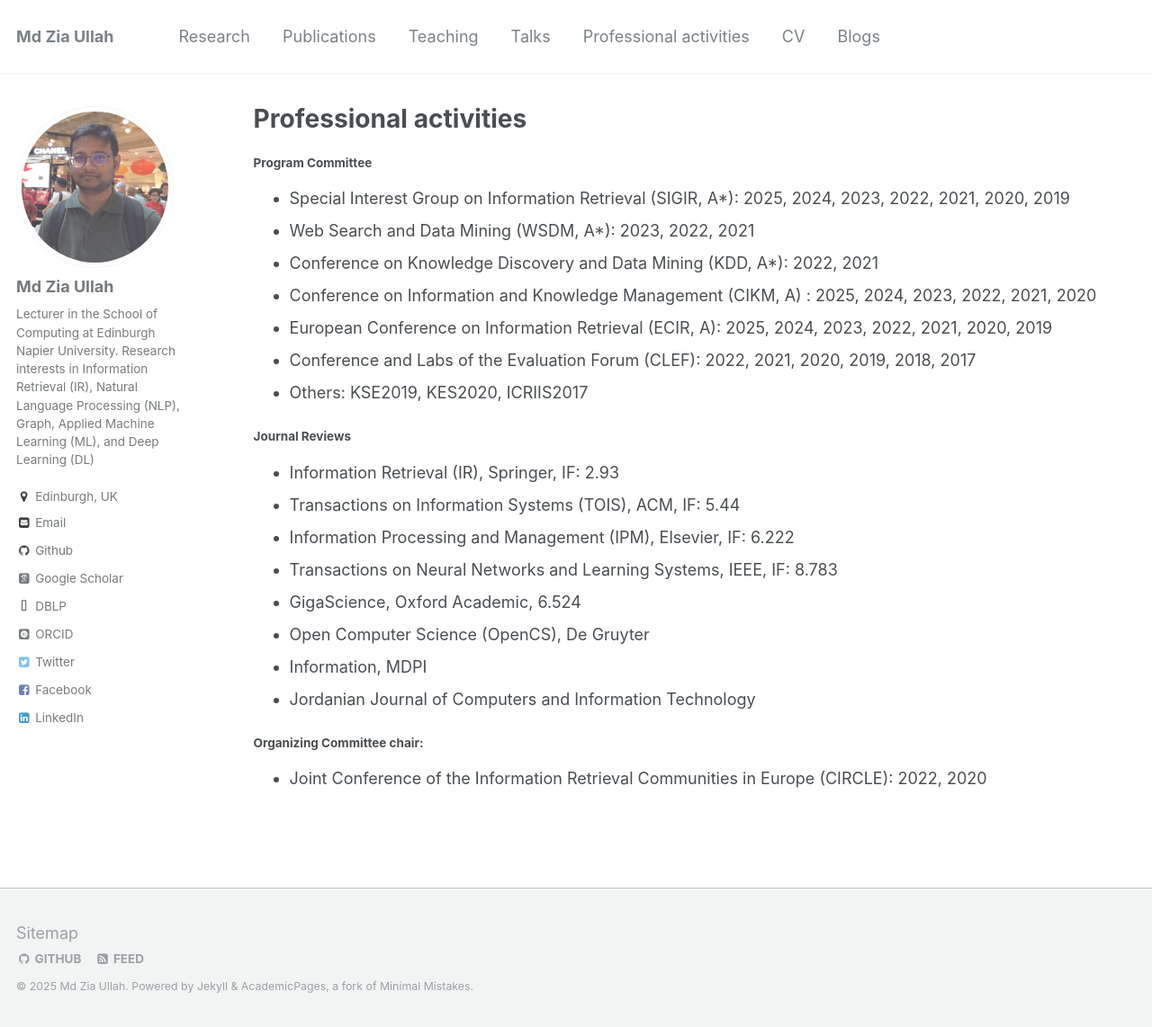
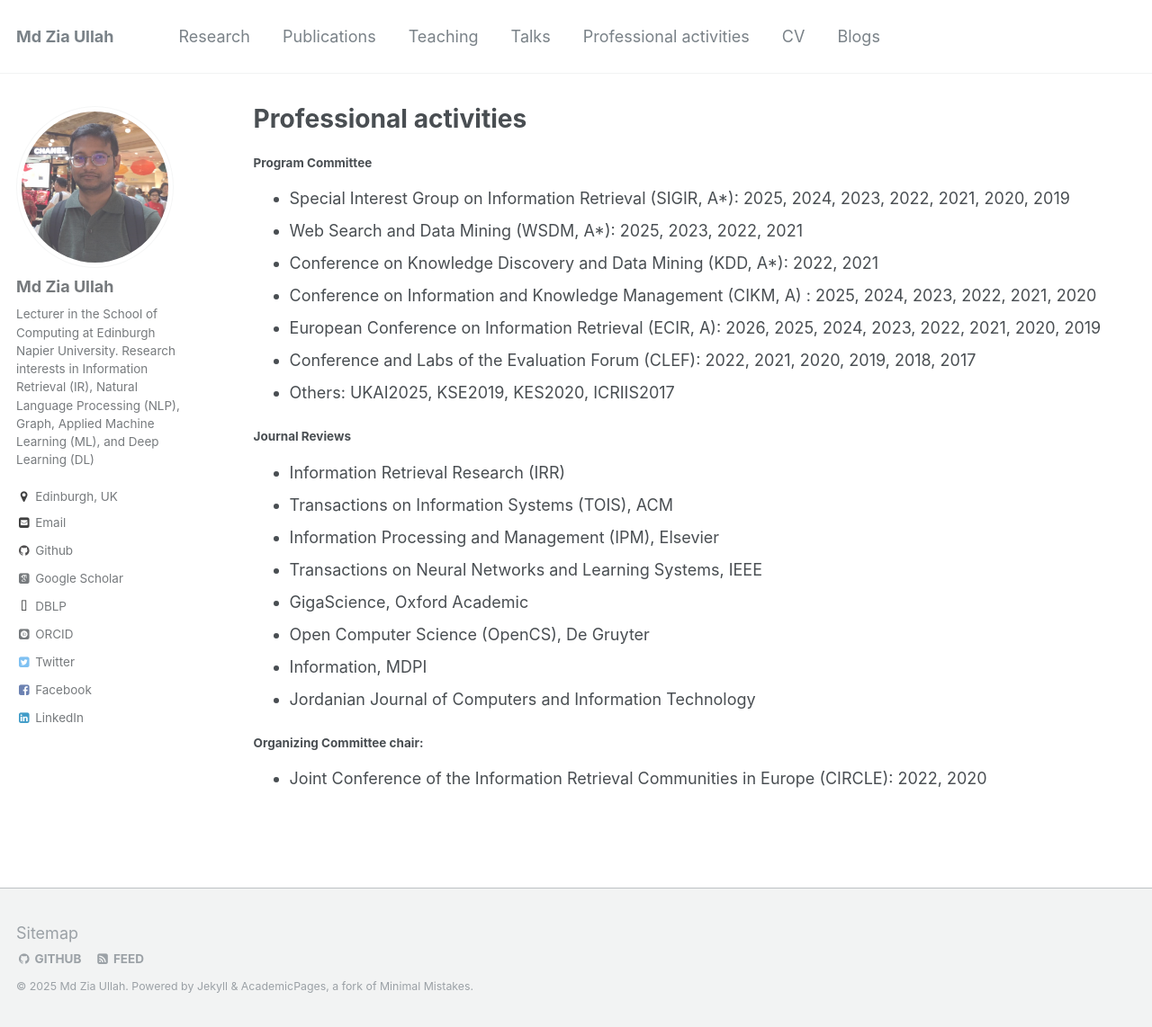
Before and after one commit to zuacubd/zuacubd.github.io, a Jekyll site: the page built from _pages/professional.md, in a window 1280 px wide and 1142 px high. Shown: the whole window at 90% size. Built offline with Jekyll 4.4.1, drawn with Linux system fonts in a browser that asks for light colours; some web fonts are replaced.

Commit message:
Update professional.md

```diff
--- a/_pages/professional.md
+++ b/_pages/professional.md
@@ -8,19 +8,19 @@ published: true
 
 #### Program Committee
 - Special Interest Group on Information Retrieval (SIGIR, A*): 2025, 2024, 2023, 2022, 2021, 2020, 2019
-- Web Search and Data Mining (WSDM, A*): 2023, 2022, 2021
+- Web Search and Data Mining (WSDM, A*): 2025, 2023, 2022, 2021
 - Conference on Knowledge Discovery and Data Mining (KDD, A*): 2022, 2021
 - Conference on Information and Knowledge Management (CIKM, A) : 2025, 2024, 2023, 2022, 2021, 2020
-- European Conference on Information Retrieval (ECIR, A): 2025, 2024, 2023, 2022, 2021, 2020, 2019
+- European Conference on Information Retrieval (ECIR, A): 2026, 2025, 2024, 2023, 2022, 2021, 2020, 2019
 - Conference and Labs of the Evaluation Forum (CLEF): 2022, 2021, 2020, 2019, 2018, 2017
-- Others: KSE2019, KES2020, ICRIIS2017
+- Others: UKAI2025, KSE2019, KES2020, ICRIIS2017
 
 #### Journal Reviews
-- Information Retrieval (IR), Springer, IF: 2.93
-- Transactions on Information Systems (TOIS), ACM, IF: 5.44
-- Information Processing and Management (IPM), Elsevier, IF: 6.222
-- Transactions on Neural Networks and Learning Systems, IEEE, IF: 8.783
-- GigaScience, Oxford Academic, 6.524
+- Information Retrieval Research (IRR)
+- Transactions on Information Systems (TOIS), ACM
+- Information Processing and Management (IPM), Elsevier
+- Transactions on Neural Networks and Learning Systems, IEEE
+- GigaScience, Oxford Academic
 - Open Computer Science (OpenCS), De Gruyter
 - Information, MDPI
 - Jordanian Journal of Computers and Information Technology
```
